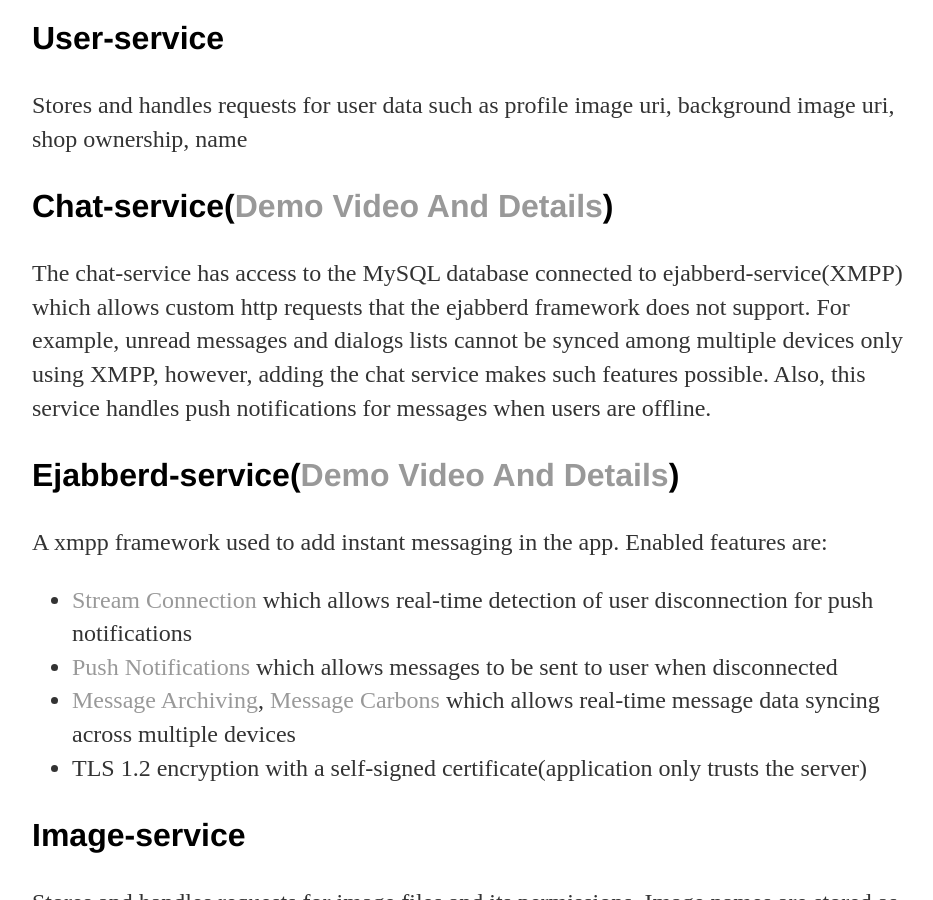
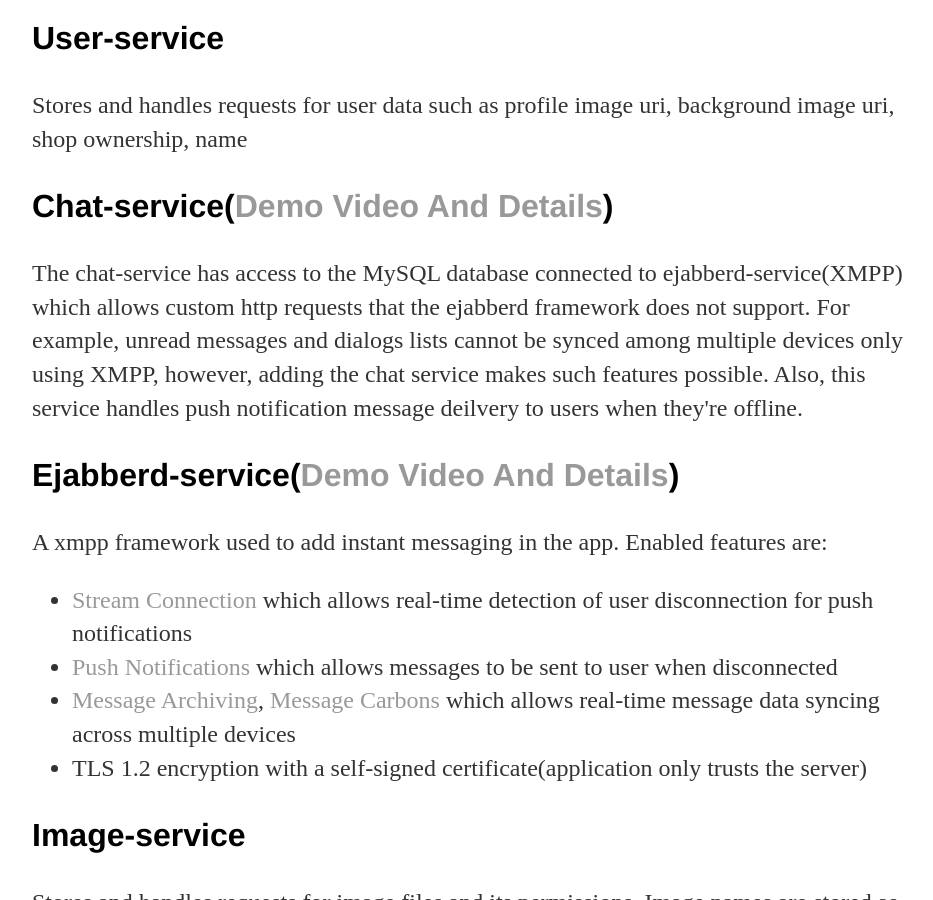
Before and after one commit to jcho7022/jcho7022.github.io, a Jekyll site: the page built from projects/float/index.html, in a window 1280 px wide and 900 px high, scrolled down 4851 px. Shown: the whole window, without its empty margins (160-1093 px from the left). Built offline with Jekyll 4.4.1, drawn with Linux system fonts in a browser that asks for light colours.

Commit message:
Update index.html

```diff
--- a/projects/float/index.html
+++ b/projects/float/index.html
@@ -63,7 +63,7 @@
       <p>The chat-service has access to the MySQL database connected to ejabberd-service(XMPP) which allows custom http requests that
       the ejabberd framework does not support. For example, unread messages and dialogs lists cannot be synced among
       multiple devices only using XMPP, however, adding the chat service makes such features possible. Also,
-      this service handles push notifications for messages when users are offline.</p>
+      this service handles push notification message deilvery to users when they're offline.</p>
 
    <h3>Ejabberd-service(<a href="https://jcho7022.github.io/projects/chatbot/">Demo Video And Details</a>)</h3>
       <p>A xmpp framework used to add instant messaging in the app. Enabled features are:
```
